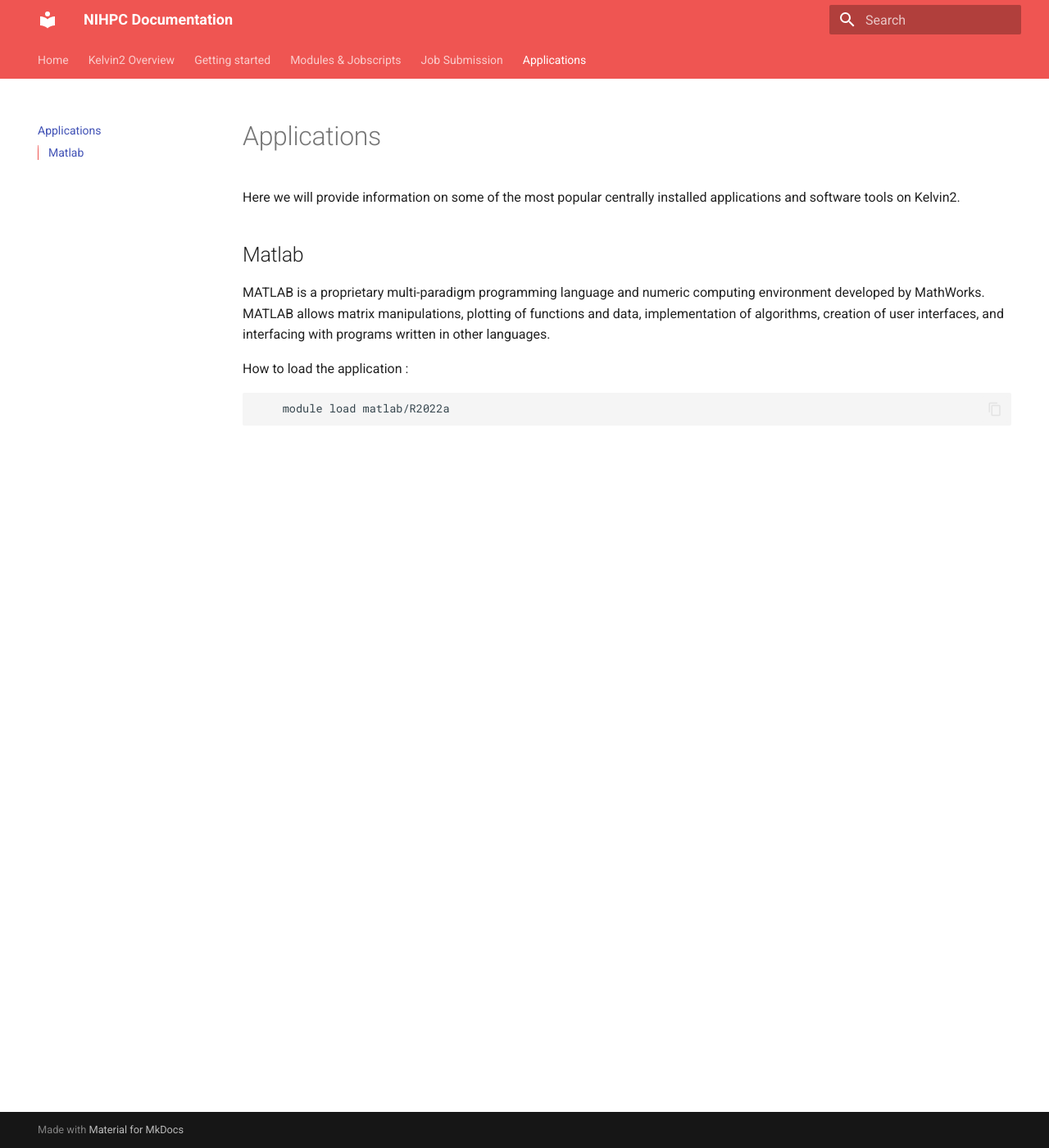
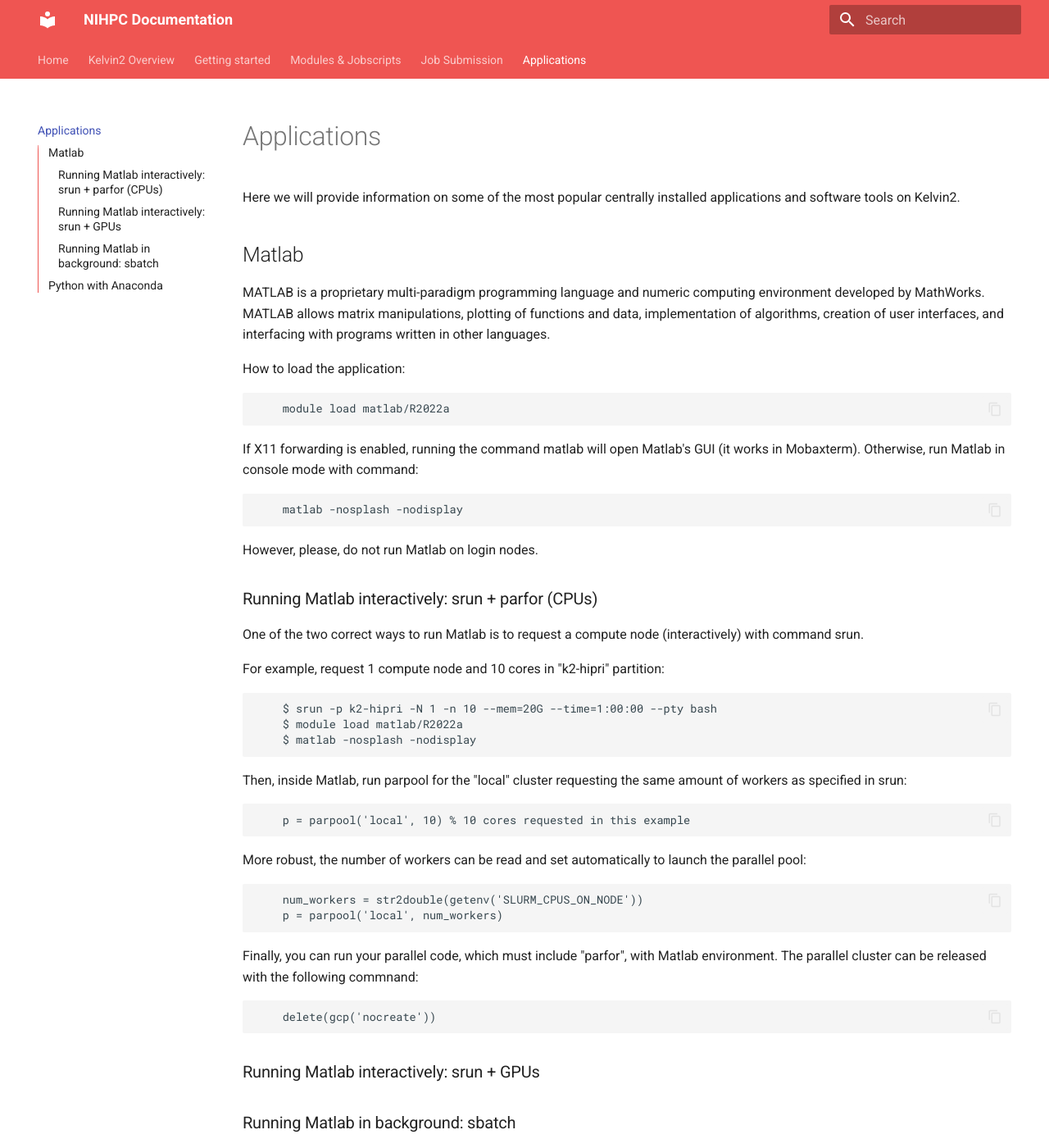
Before and after one commit to ethanbradley/nihpc-documentation, an MkDocs documentation site: the page built from docs/Applications.md, in a window 1280 px wide and 1400 px high. Shown: the whole window at 82% size. Built offline with MkDocs 1.6.1 and Material for MkDocs 9.7.7, drawn with Linux system fonts in a browser that asks for light colours.

Commit message:
Added Matlab information

```diff
--- a/docs/Applications.md
+++ b/docs/Applications.md
@@ -6,6 +6,41 @@
 
 MATLAB is a proprietary multi-paradigm programming language and numeric computing environment developed by MathWorks. MATLAB allows matrix manipulations, plotting of functions and data, implementation of algorithms, creation of user interfaces, and interfacing with programs written in other languages.
 
-How to load the application :
+How to load the application:
 
         module load matlab/R2022a
+
+If X11 forwarding is enabled, running the command matlab will open Matlab's GUI (it works in Mobaxterm). Otherwise, run Matlab in console mode with command:
+
+        matlab -nosplash -nodisplay
+
+However, please, do not run Matlab on login nodes.
+
+### Running Matlab interactively: srun + parfor (CPUs)
+
+One of the two correct ways to run Matlab is to request a compute node (interactively) with command srun.
+
+For example, request 1 compute node and 10 cores in "k2-hipri" partition:
+
+        $ srun -p k2-hipri -N 1 -n 10 --mem=20G --time=1:00:00 --pty bash
+        $ module load matlab/R2022a
+        $ matlab -nosplash -nodisplay
+
+Then, inside Matlab, run parpool for the "local" cluster requesting the same amount of workers as specified in srun:
+
+        p = parpool('local', 10) % 10 cores requested in this example
+
+More robust, the number of workers can be read and set automatically to launch the parallel pool:
+
+        num_workers = str2double(getenv('SLURM_CPUS_ON_NODE'))
+        p = parpool('local', num_workers)
+
+Finally, you can run your parallel code, which must include "parfor", with Matlab environment. The parallel cluster can be released with the following commnand:
+
+        delete(gcp('nocreate'))
+
+### Running Matlab interactively: srun + GPUs
+
+### Running Matlab in background: sbatch
+
+## Python with Anaconda
```
Also changed, not shown: 18 other files.
